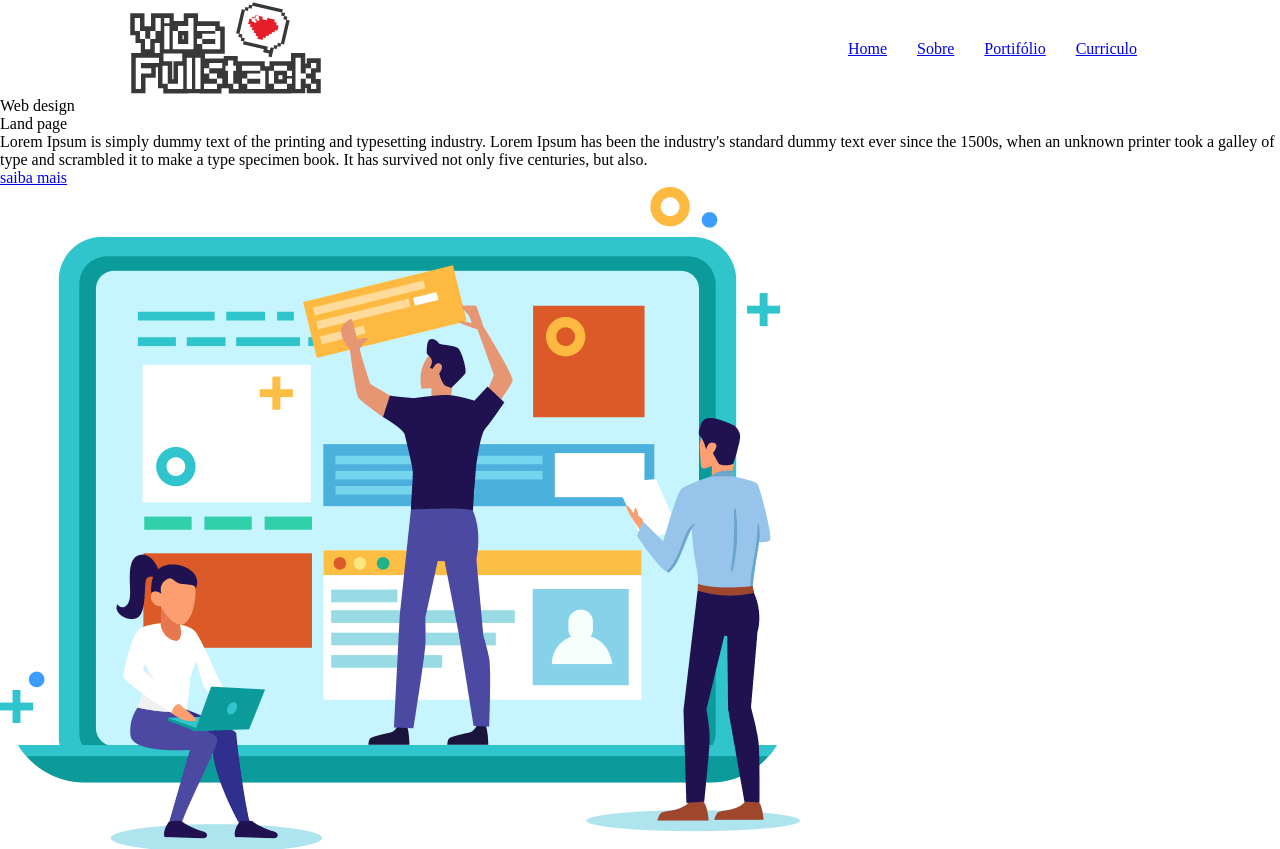
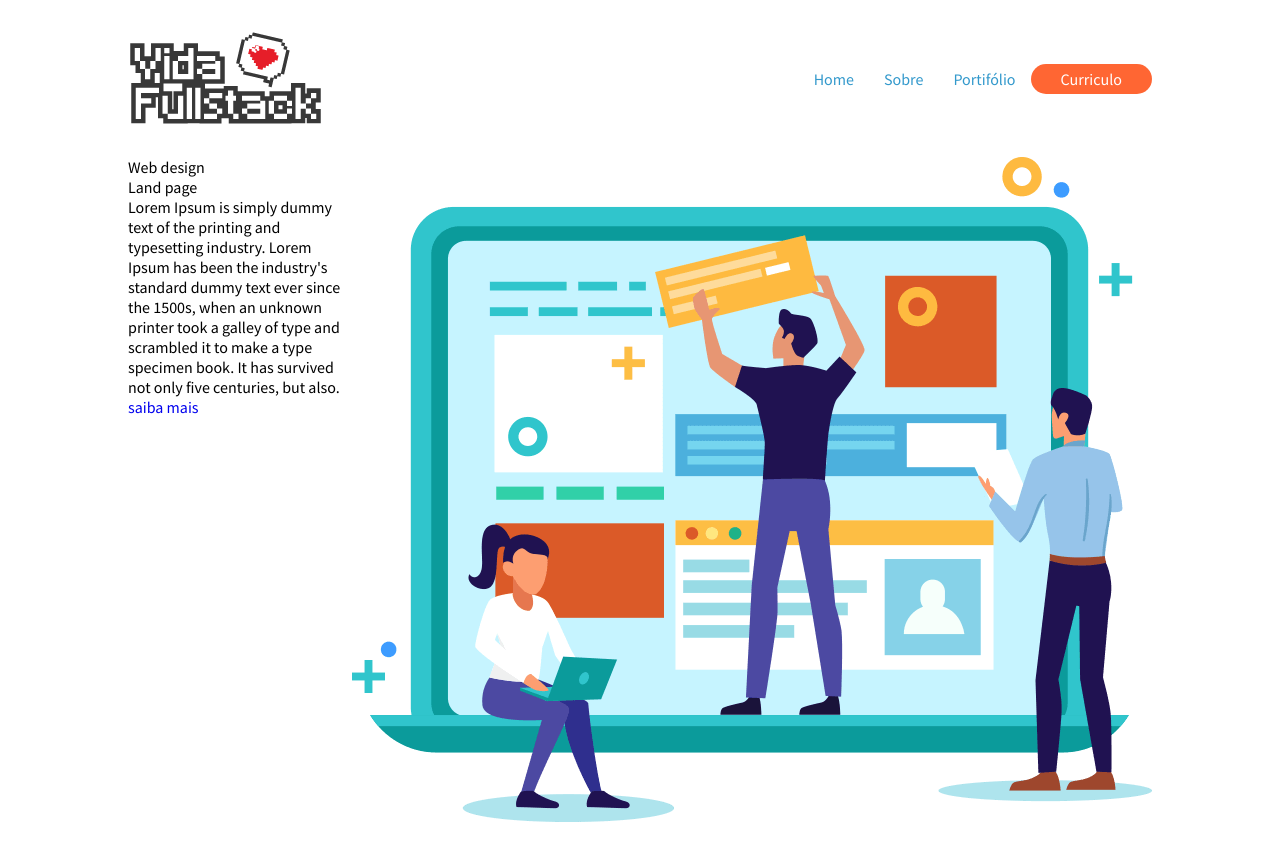
Before and after one commit to Felp081/Hands-on-curso-front-end, a plain HTML site: page index.html in a window 1280 px wide. Shown: the top 849 px of the page. Drawn offline with Linux system fonts and the light colour scheme.

Commit message:
refatoração e reutilização do container e row

```diff
--- /dev/null
+++ b/assetes/css/buttons.css
@@ -0,0 +1,8 @@
+.btn{
+    padding: 5px 30px;
+}
+.btn.btn-laranja{
+    background: #ff6633;
+    color: #fff;
+    border-radius: 20px;
+}
--- a/assetes/css/header.css
+++ b/assetes/css/header.css
@@ -1,7 +1,5 @@
-    header{
-        width: 1024px;
-        margin: 0 auto;
-        display: flex;
+    header section{
+
         justify-content: space-between;
         align-items: center;
     }
@@ -10,10 +8,11 @@
         display: flex;
         flex-direction: row;
         list-style: none;
-
+        align-items: center;
 
     }
 
-    header nav ul li{
+    header nav ul li a{
+        color: #3399cc;
         padding:  0 15px;
     }
--- a/assetes/css/style.css
+++ b/assetes/css/style.css
@@ -1,9 +1,29 @@
+
+/* FONTE */
+@import url('https://fonts.googleapis.com/css2? family= Source+Sans+Pro:wght@200;300;400 & display=swap');
+
+/* COMPONETS */
 @import './header.css';
+@import './buttons.css';
+
+/* RESET CSS */
 *{
     margin: 0;
     padding: 0;
     border: 0;
     font-size: 100%;
     font: inherit;
+    font-family: 'Source Sans Pro', sans-serif;
     vertical-align: baseline;
+    text-decoration: none;
 }
+.container {
+    width: 1024px;
+    margin: 30px auto;
+    display: flex;
+    flex-direction: column;
+}
+.row{
+    flex-direction: row;
+        display: flex;
+}
--- a/index.html
+++ b/index.html
@@ -8,8 +8,9 @@
     <title>Site aula</title>
 </head>
 <body>
-    <header>
-        <!-- Header -->
+    <header class="container">
+        <section class="row">
+            <!-- Header -->
         <img src="./assetes/imagens/logo.png" alt="logo">
 
         <!-- Menu do site -->
@@ -25,17 +26,19 @@
                     <a href="#">Portifólio</a>
                 </li>
                 <li>
-                    <a href="#">Curriculo</a>
+                    <a href="#" class="btn btn-laranja">Curriculo</a>
                 </li>
             </ul>
         </nav>
         <!-- End menu -->
+        </section>
     </header>
     <!-- End Header -->
-<!-- Container -->
-    <main>
-<!-- Section Conteúdo do site -->
-        <section>
+
+    <!-- Container -->
+    <main class="container">
+    <!-- Section Conteúdo do site -->
+        <section class="row">
             <!-- Conteúdo de texto do site -->
             <article>
                 <h1>
@@ -55,12 +58,13 @@
             <img src="./assetes/imagens/pessoas-construindo-pc.png" alt="criandopc">
         </figcaption>
         </section>
-<!--End Section Conteúdo do site -->
+            <!--End Section Conteúdo do site -->
     </main>
-<!--End Container -->
+    <!--End Container -->
 
 <!-- Footer -->
     <footer>
+
         <ul>
             <li>
                 <a href="#">
@@ -82,6 +86,7 @@
 
 
         </ul>
+
     </footer>
  <!--End Footer  -->
 
```
